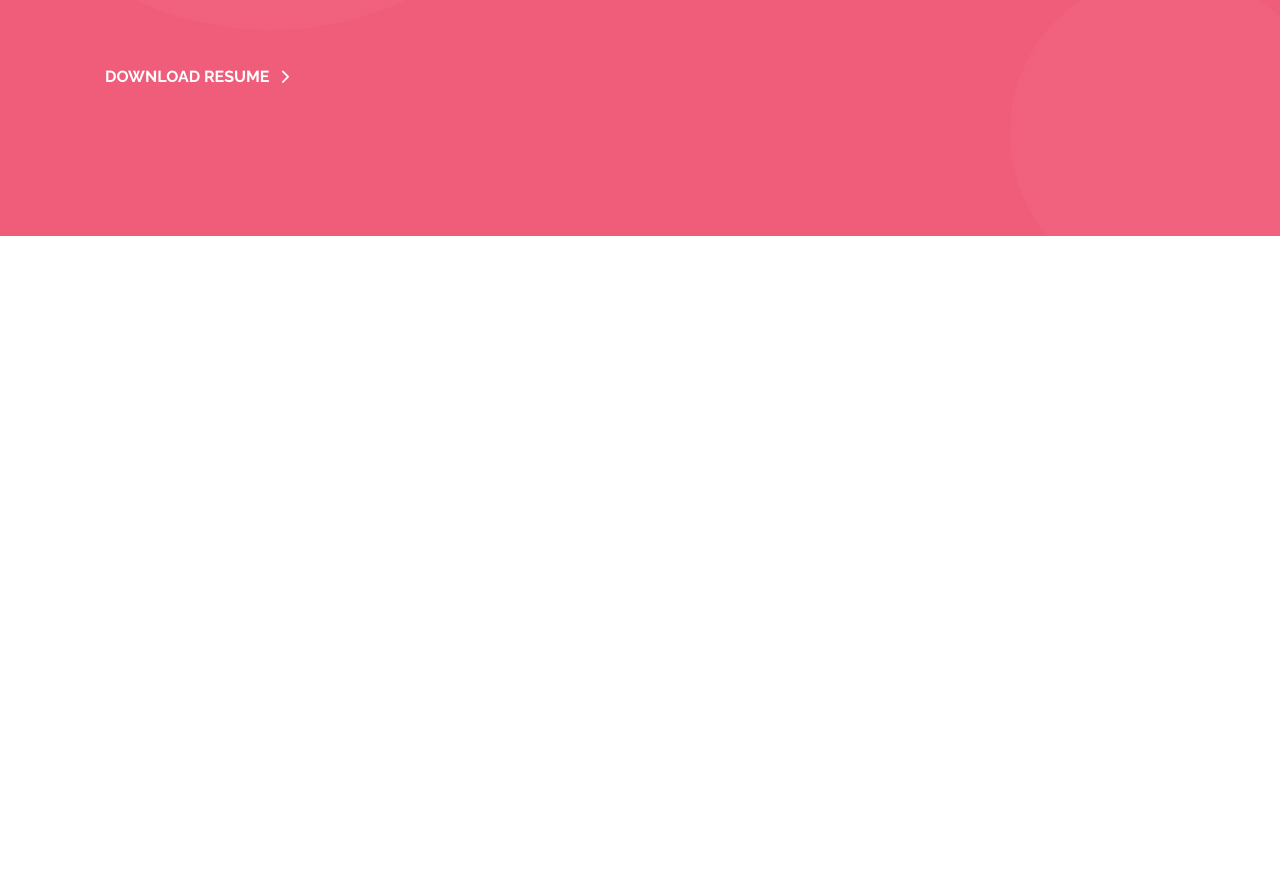
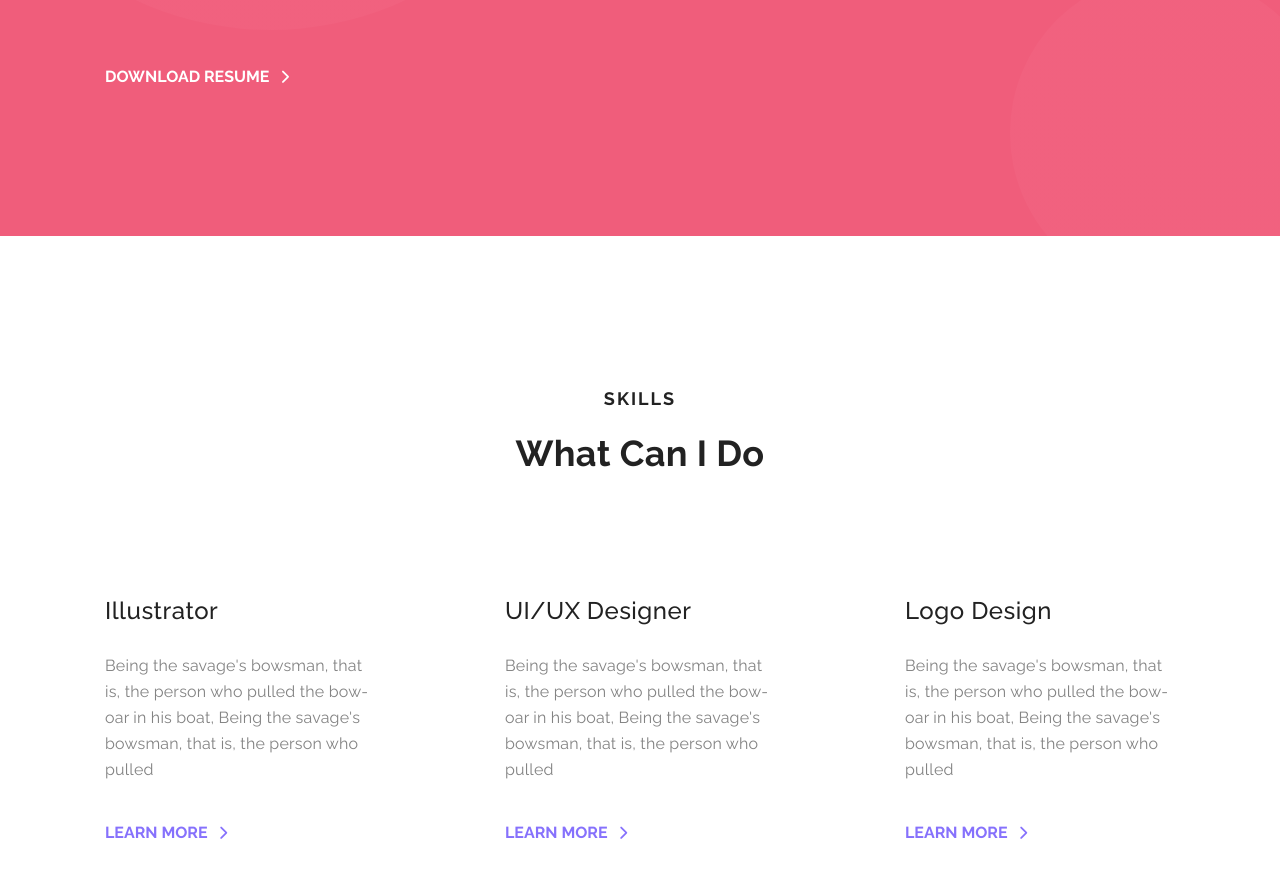
Before and after one commit to ajoy-code-dreamer/personal-portfolio-2, a plain HTML site: page index.html in a window 1280 px wide. Shown: the part 1313-2191 px from the top of the page. Before the commit the page ends 1549 px from the top, so only its background shows below. Drawn offline with Linux system fonts and the light colour scheme.

Commit message:
added skill section design

```diff
--- a/css/style.css
+++ b/css/style.css
@@ -83,6 +83,9 @@ img {
   -moz-transition: var(--transition);
   -ms-transition: var(--transition);
   -o-transition: var(--transition);
+}
+.common_btn:hover .btn_icon {
+  margin-left: 27px;
 }
 
 /* ============= common css end here ================ */
@@ -199,18 +202,6 @@ nav {
   background-color: var(--transparent-clr);
   color: #8671fc;
 }
-.btn_icon {
-  font-size: 14px;
-  margin-left: 7px;
-  transition: var(--transition);
-  -webkit-transition: var(--transition);
-  -moz-transition: var(--transition);
-  -ms-transition: var(--transition);
-  -o-transition: var(--transition);
-}
-.banner_btn:last-child:hover .btn_icon {
-  margin-left: 27px;
-}
 .banner_shape {
   width: 639px;
   height: 639px;
@@ -284,9 +275,6 @@ nav {
   color: var(--white-clr);
   margin-top: 70px;
 }
-.about_btn:hover .btn_icon {
-  margin-left: 27px;
-}
 .about_mail {
   color: var(--white-clr);
   font-family: var(--raleway-font);
@@ -304,7 +292,11 @@ nav {
   -moz-border-radius: 50%;
   -ms-border-radius: 50%;
   -o-border-radius: 50%;
-  background: linear-gradient(223deg, #f46c88 9.78%, rgba(251, 165, 189, 0.2) 136.5%);
+  background: linear-gradient(
+    223deg,
+    #f46c88 9.78%,
+    rgba(251, 165, 189, 0.2) 136.5%
+  );
   opacity: 0.3;
   top: -123px;
   left: -49px;
@@ -318,12 +310,95 @@ nav {
   -moz-border-radius: 50%;
   -ms-border-radius: 50%;
   -o-border-radius: 50%;
-  background: linear-gradient(223deg, #f46c88 9.78%, rgba(251, 165, 189, 0.2) 136.5%);
+  background: linear-gradient(
+    223deg,
+    #f46c88 9.78%,
+    rgba(251, 165, 189, 0.2) 136.5%
+  );
   opacity: 0.3;
   bottom: -57px;
   right: -50px;
 }
 /* =============== about section css end here ================= */
+
+/* =============== skills section css start here ================= */
+#skills {
+  padding-top: 150px;
+  border-color: #fcfcff;
+}
+.skills_section_heading_wrapper {
+  color: var(--primary-text-clr);
+  text-align: center;
+  font-family: var(--raleway-font);
+  font-weight: var(--bold-weight);
+  margin-bottom: 70px;
+}
+.skills_section_sub_heading {
+  font-size: 18px;
+  line-height: 26px;
+  letter-spacing: 2px;
+  text-transform: uppercase;
+  margin-bottom: 20px;
+}
+.skills_section_heading {
+  font-size: 36px;
+  line-height: normal;
+  letter-spacing: 0.3px;
+}
+.skills_item_wrapper {
+  display: grid;
+  grid-template-columns: repeat(3, auto);
+  align-items: center;
+  justify-content: center;
+  gap: 30px;
+}
+.skills_item {
+  max-width: 370px;
+  padding: 50px 50px 36px;
+  cursor: pointer;
+  transition: var(--transition);
+  -webkit-transition: var(--transition);
+  -moz-transition: var(--transition);
+  -ms-transition: var(--transition);
+  -o-transition: var(--transition);
+}
+.skills_item_heading {
+  color: var(--primary-text-clr);
+  font-family: var(--raleway-font);
+  font-size: 24px;
+  font-weight: var(--medium-weight);
+  line-height: 34px;
+  letter-spacing: 0.5px;
+  margin-bottom: 25px;
+  transition: var(--transition);
+  -webkit-transition: var(--transition);
+  -moz-transition: var(--transition);
+  -ms-transition: var(--transition);
+  -o-transition: var(--transition);
+}
+.skills_item_details {
+  color: var(--secondary-text-clr);
+  font-family: var(--raleway-font);
+  font-size: 16px;
+  font-weight: var(--regular-weight);
+  line-height: 26px;
+  letter-spacing: 0.2px;
+  margin-bottom: 40px;
+  transition: var(--transition);
+}
+.skills_btn {
+  color: #8671fc;
+  transition: var(--transition);
+}
+.skills_item:hover {
+  background-color: var(--primary-bg-clr);
+}
+.skills_item:hover .skills_item_heading,
+.skills_item:hover .skills_item_details,
+.skills_item:hover .skills_btn {
+  color: var(--white-clr);
+}
+/* =============== skills section css end here ================= */
 
 /* =============== section css start here ================= */
 /* =============== section css end here ================= */
@@ -339,6 +414,3 @@ nav {
 
 /* =============== section css start here ================= */
 /* =============== section css end here ================= */
-
-/* =============== section css start here ================= */
-/* =============== section css end here ================= */
--- a/index.html
+++ b/index.html
@@ -111,8 +111,53 @@
     </section>
     <!-- ==================== about section end here ====================== -->
 
-    <!-- ==================== section start here ====================== -->
-    <!-- ==================== section end here ====================== -->
+    <!-- ==================== skills section start here ====================== -->
+    <section id="skills">
+      <div class="container">
+        <div class="skills_section_wrapper">
+          <div class="skills_section_heading_wrapper">
+            <h2 class="skills_section_sub_heading">Skills</h2>
+            <h3 class="skills_section_heading">What Can I Do</h3>
+          </div>
+          <div class="skills_item_wrapper">
+            <div class="skills_item">
+              <h4 class="skills_item_heading">Illustrator</h4>
+              <p class="skills_item_details">
+                Being the savage's bowsman, that is, the person who pulled the
+                bow-oar in his boat, Being the savage's bowsman, that is, the
+                person who pulled
+              </p>
+              <a href="#" class="common_btn skills_btn"
+                >Learn More <i class="fa-solid fa-chevron-right btn_icon"></i
+              ></a>
+            </div>
+            <div class="skills_item">
+              <h4 class="skills_item_heading">UI/UX Designer</h4>
+              <p class="skills_item_details">
+                Being the savage's bowsman, that is, the person who pulled the
+                bow-oar in his boat, Being the savage's bowsman, that is, the
+                person who pulled
+              </p>
+              <a href="#" class="common_btn skills_btn"
+                >Learn More <i class="fa-solid fa-chevron-right btn_icon"></i
+              ></a>
+            </div>
+            <div class="skills_item">
+              <h4 class="skills_item_heading">Logo Design</h4>
+              <p class="skills_item_details">
+                Being the savage's bowsman, that is, the person who pulled the
+                bow-oar in his boat, Being the savage's bowsman, that is, the
+                person who pulled
+              </p>
+              <a href="#" class="common_btn skills_btn"
+                >Learn More <i class="fa-solid fa-chevron-right btn_icon"></i
+              ></a>
+            </div>
+          </div>
+        </div>
+      </div>
+    </section>
+    <!-- ==================== skills section end here ====================== -->
 
     <!-- ==================== section start here ====================== -->
     <!-- ==================== section end here ====================== -->
```
